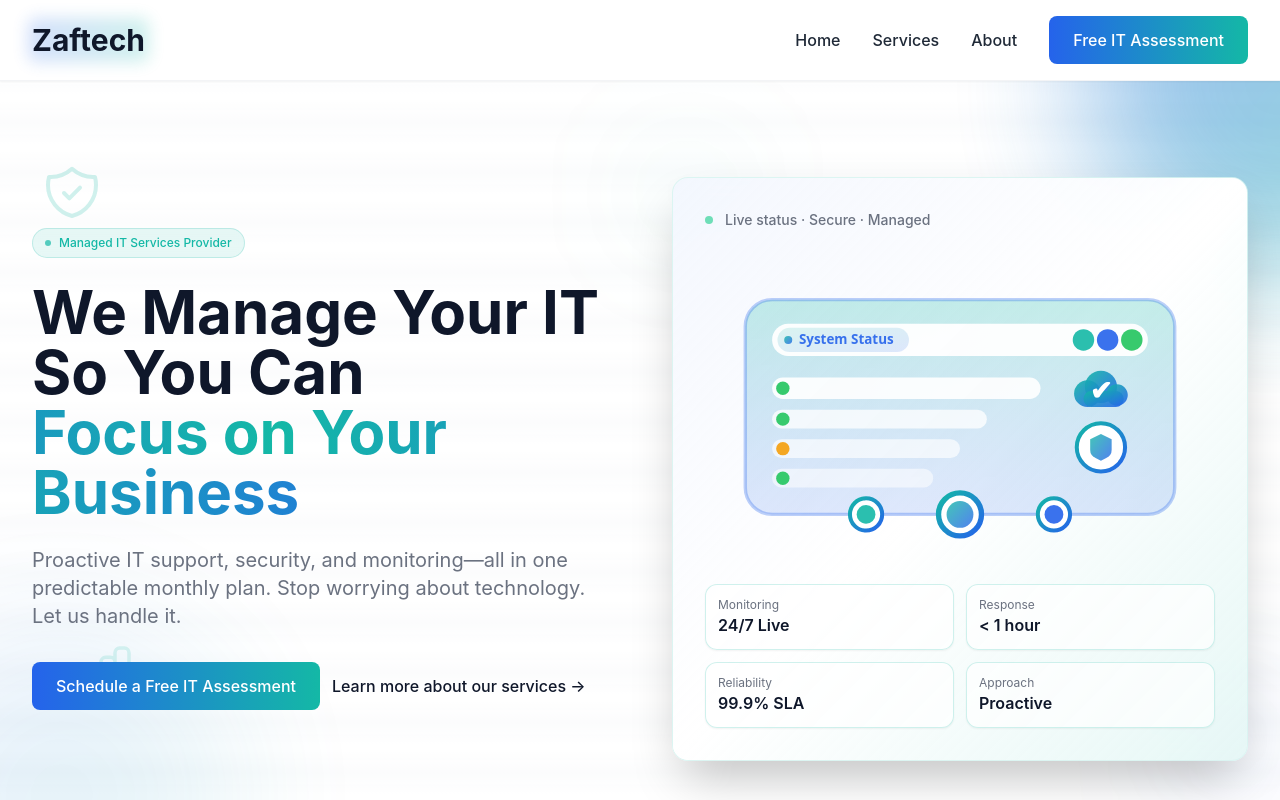
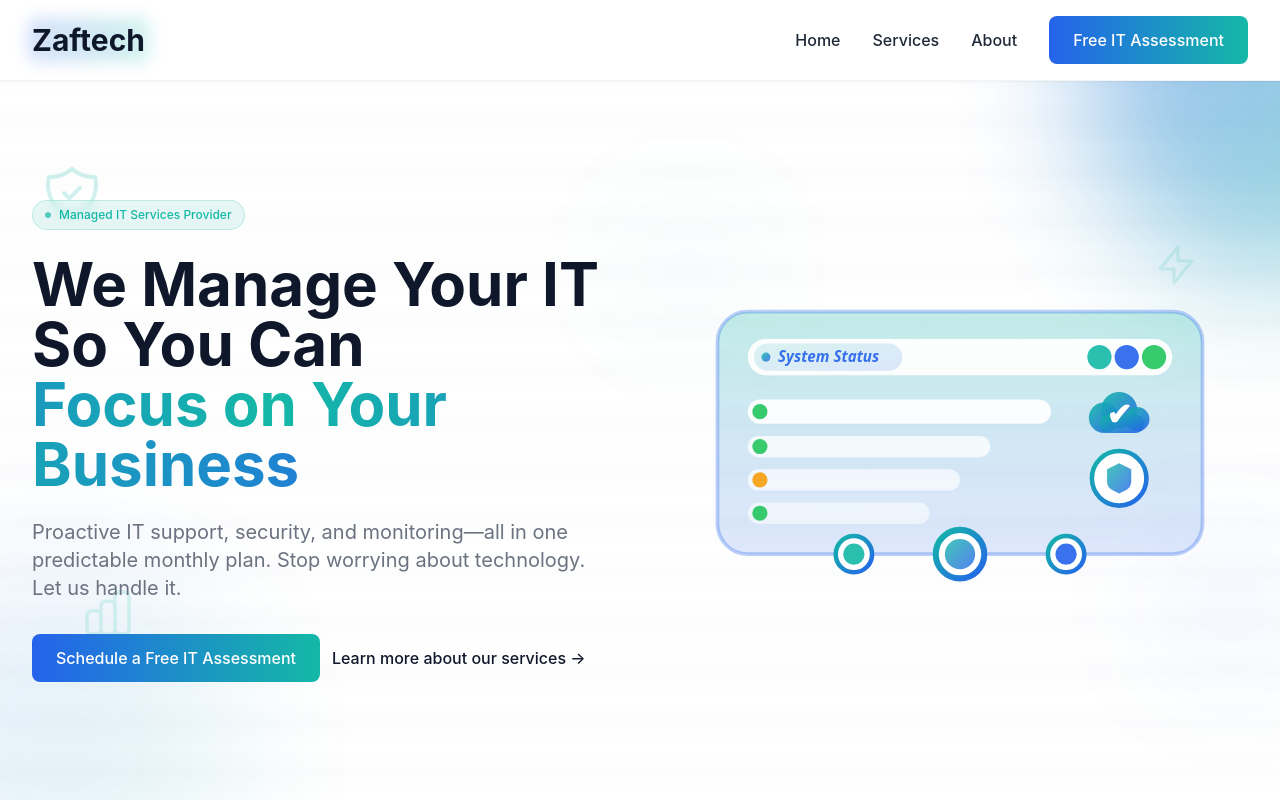
Before and after one commit to zaf-tech/zaftech-portfolio, a Next.js app: page / in a window 1280 px wide. Shown: the top 800 px of the page. Built offline with nearby package versions, Linux system fonts and the light colour scheme.

Commit message:
Removed card background from hero illustration

```diff
--- a/components/HeroIllustration.tsx
+++ b/components/HeroIllustration.tsx
@@ -3,15 +3,15 @@ export default function HeroIllustration() {
     <div className="relative">
       <div className="absolute -top-6 -left-6 w-20 h-20 bg-accent-teal/10 rounded-full blur-3xl"></div>
       <div className="absolute -bottom-8 -right-10 w-28 h-28 bg-accent/10 rounded-full blur-3xl"></div>
-      <div className="relative overflow-hidden rounded-2xl bg-white/80 backdrop-blur shadow-2xl border border-accent-teal/15 p-8">
-        <div className="absolute inset-0 bg-gradient-to-br from-accent/5 via-white to-accent-teal/10 pointer-events-none"></div>
+      <div className="relative overflow-hidden ">
+        {/* <div className="absolute inset-0 bg-gradient-to-br from-accent/5 via-white to-accent-teal/10 pointer-events-none"></div> */}
         <div className="relative">
-          <div className="flex items-center gap-3 mb-4">
+          {/* <div className="flex items-center gap-3 mb-4">
             <span className="h-2 w-2 rounded-full bg-emerald-400 animate-pulse"></span>
             <p className="text-sm font-medium text-text-light">
               Live status · Secure · Managed
             </p>
-          </div>
+          </div> */}
           <svg
             viewBox="0 0 380 240"
             className="w-full mb-4 text-accent-teal"
@@ -115,6 +115,7 @@ export default function HeroIllustration() {
               fill="rgba(37,99,235,0.9)"
               fontSize="10"
               fontWeight="700"
+              fontStyle="italic"
               fontFamily="system-ui, sans-serif"
             >
               System Status
@@ -321,7 +322,7 @@ export default function HeroIllustration() {
               opacity="0.8"
             />
           </svg>
-          <div className="grid grid-cols-2 gap-3">
+          {/* <div className="grid grid-cols-2 gap-3">
             <div className="p-3 rounded-xl bg-white/70 border border-accent-teal/20 shadow-sm">
               <p className="text-xs text-text-light">Monitoring</p>
               <p className="text-base font-semibold text-primary">
@@ -346,7 +347,7 @@ export default function HeroIllustration() {
                 Proactive
               </p>
             </div>
-          </div>
+          </div> */}
         </div>
       </div>
     </div>
```
